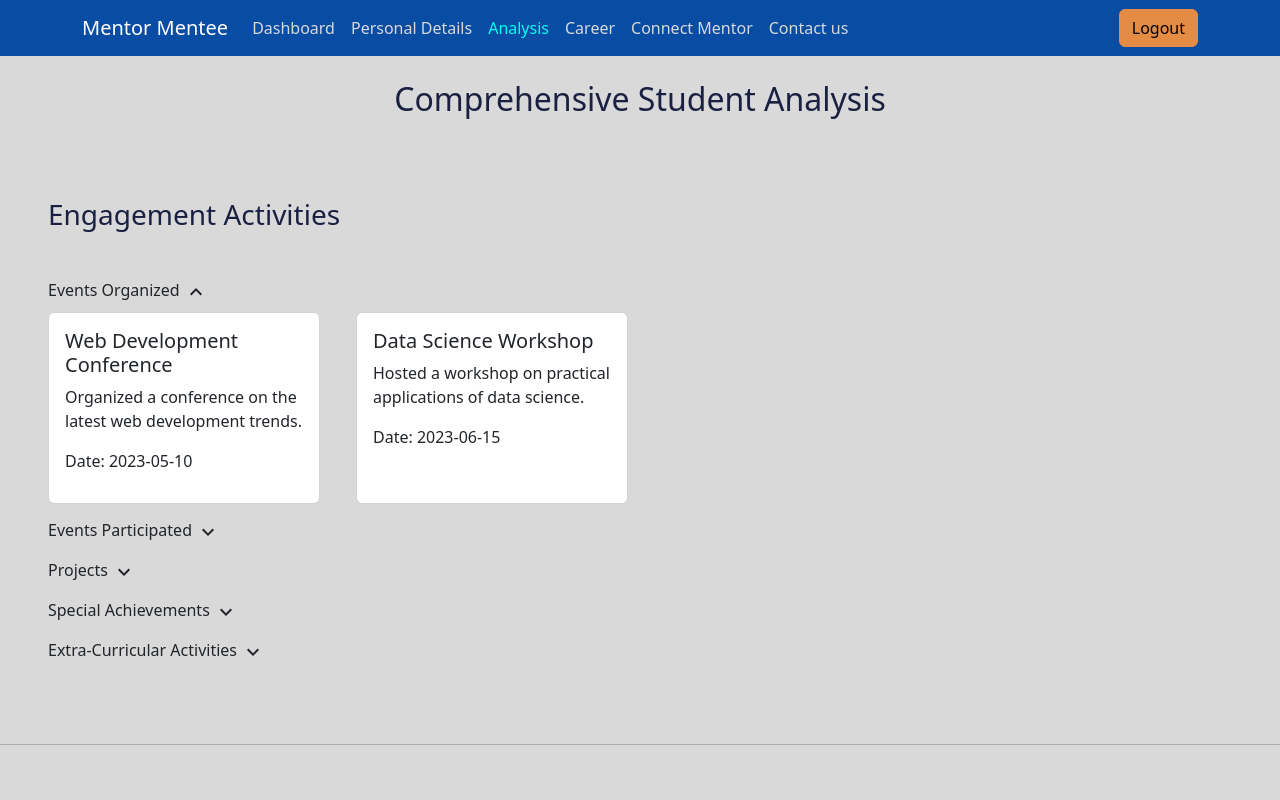
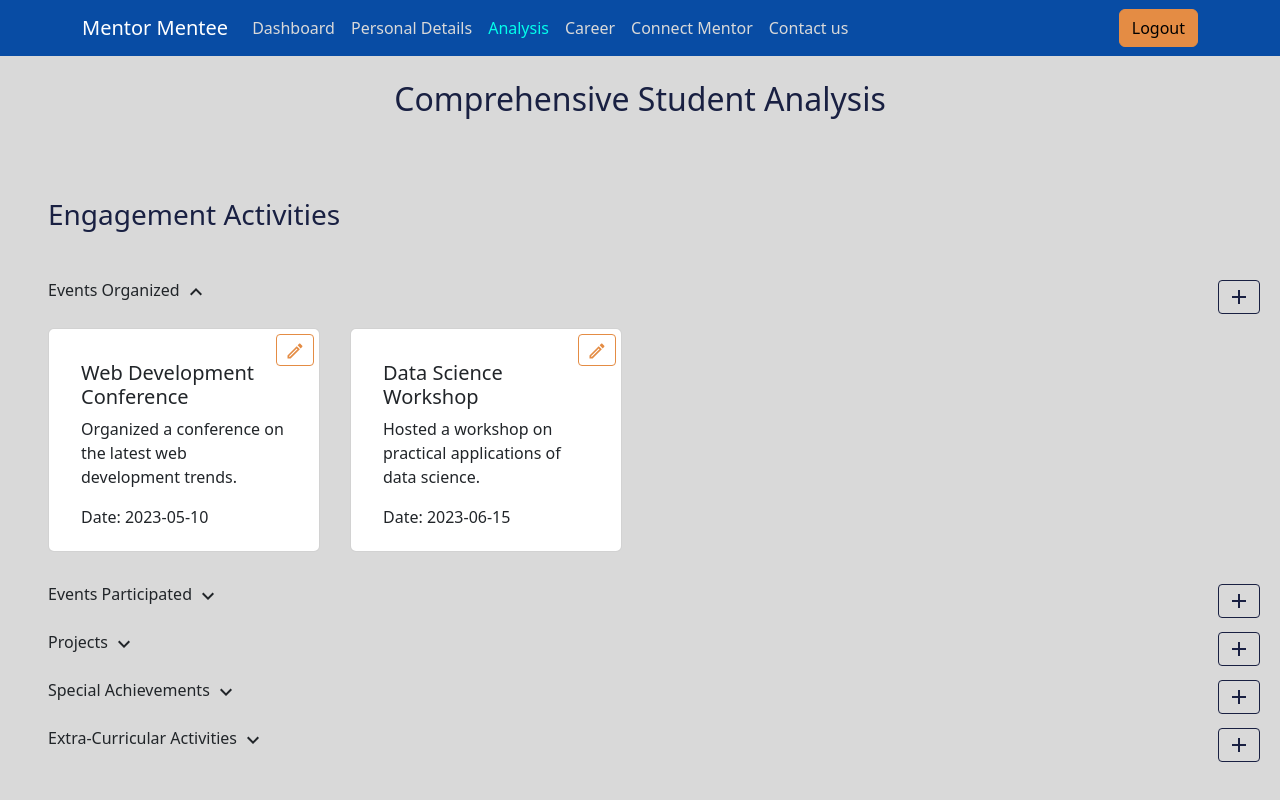
Before and after one commit to prajwal0211/Mentor-Mentee, a React (Create React App) app in the folder mentor-mentee/: page /mentee/analysis in a window 1280 px wide. Shown: the top 800 px of the page. Built offline with nearby package versions, Linux system fonts and the light colour scheme.

Commit message:
feat : introduced add and edit button in EngagementActivities.js
added new features in EngagementActivities.js which will add a new activity and edit the existing activities

```diff
--- a/mentor-mentee/src/pages/Analysis/Courses.js
+++ b/mentor-mentee/src/pages/Analysis/Courses.js
@@ -121,7 +121,7 @@ function Courses({ studentPrn, userType }) {
           <Card
             key={course.id}
             style={{ width: "22rem" }}
-            className="p-3 me-lg-3 me-sm-3 mb-3"
+            className="p-3 me-lg-3 mb-3"
           >
             <Card.Body>
               <Card.Title>{course.courseName}</Card.Title>
--- a/mentor-mentee/src/pages/Analysis/EngagementActivities.js
+++ b/mentor-mentee/src/pages/Analysis/EngagementActivities.js
@@ -3,12 +3,25 @@ import Card from "react-bootstrap/Card";
 import Row from "react-bootstrap/Row";
 import Col from "react-bootstrap/Col";
 import Collapse from "react-bootstrap/Collapse";
+import Button from "react-bootstrap/Button";
 import ExpandMoreIcon from "@mui/icons-material/ExpandMore";
 import ExpandLessIcon from "@mui/icons-material/ExpandLess";
+import AddOutlinedIcon from "@mui/icons-material/AddOutlined";
+import EditOutlinedIcon from "@mui/icons-material/EditOutlined";
+import Modal from "react-bootstrap/Modal";
+import Form from "react-bootstrap/Form";
 
-function EngagementActivities({ studentPrn }) {
+function EngagementActivities({ studentPrn, userType }) {
   const [engagementData, setEngagementData] = useState([]);
-  const [openSection, setOpenSection] = useState(0); // Set the default active section
+  const [openSection, setOpenSection] = useState(0);
+  const [showModal, setShowModal] = useState(false);
+  const [selectedActivity, setSelectedActivity] = useState(null);
+  const [selectedSection, setSelectedSection] = useState(null);
+  const [newActivity, setNewActivity] = useState({
+    activityName: "",
+    description: "",
+    date: "",
+  });
 
   useEffect(() => {
     const fetchData = async () => {
@@ -63,7 +76,7 @@ function EngagementActivities({ studentPrn }) {
 
           setEngagementData(engagementSections);
         } else {
-          setEngagementData([]); // Set to an empty array if the user is not found
+          setEngagementData([]);
         }
       } catch (error) {
         console.error("Error fetching engagement activities data:", error);
@@ -77,11 +90,77 @@ function EngagementActivities({ studentPrn }) {
     setOpenSection((prevIndex) => (prevIndex === index ? -1 : index));
   };
 
+  const handleShowModal = () => {
+    setShowModal(true);
+    setNewActivity({
+      activityName: "",
+      description: "",
+      date: "",
+    });
+  };
+
+  const handleCloseModal = () => {
+    setShowModal(false);
+    setSelectedActivity(null);
+    setSelectedSection(null);
+  };
+
+  const handleInputChange = (e) => {
+    const { name, value } = e.target;
+
+    if (selectedActivity) {
+      setSelectedActivity((prevActivity) => ({
+        ...prevActivity,
+        [name]: value,
+      }));
+    } else {
+      setNewActivity((prevActivity) => ({
+        ...prevActivity,
+        [name]: value,
+      }));
+    }
+  };
+
+  const handleAddActivity = () => {
+    const newActivityWithDetails = {
+      ...newActivity,
+      id: engagementData[selectedSection].activities.length,
+    };
+
+    const updatedEngagementData = [...engagementData];
+    updatedEngagementData[selectedSection].activities.push(
+      newActivityWithDetails
+    );
+
+    setEngagementData(updatedEngagementData);
+    handleCloseModal();
+  };
+
+  const handleEditActivity = () => {
+    const updatedActivities = engagementData[selectedSection].activities.map(
+      (activity, index) =>
+        index === selectedActivity.id ? { ...selectedActivity } : activity
+    );
+
+    const updatedEngagementData = [...engagementData];
+    updatedEngagementData[selectedSection].activities = updatedActivities;
+
+    setEngagementData(updatedEngagementData);
+    handleCloseModal();
+  };
+
+  const handleAddEditClick = (sectionIndex, activity) => {
+    setSelectedActivity(activity);
+    setSelectedSection(sectionIndex);
+    handleShowModal();
+  };
+
   return (
     <div className="p-5">
       <h3 className="mb-5 text-dark">Engagement Activities</h3>
       {engagementData.map((section, sectionIndex) => (
         <div key={sectionIndex} className="mb-3">
+          <div className="d-flex mb-3">
             <h6 onClick={() => toggleSection(sectionIndex)}>
               {section.title}{" "}
               {openSection === sectionIndex ? (
@@ -90,16 +169,51 @@ function EngagementActivities({ studentPrn }) {
                 <ExpandMoreIcon />
               )}
             </h6>
+            {userType === "mentee" && (
+              <Button
+                variant="outline-dark"
+                size="sm"
+                style={{
+                  position: "absolute",
+                  right: "20px",
+                  zIndex: 1,
+                }}
+                onClick={() => handleAddEditClick(sectionIndex, null)}
+              >
+                <AddOutlinedIcon />
+              </Button>
+            )}
+          </div>
           <Collapse in={openSection === sectionIndex}>
             <div>
-              <Row xs={1} md={4} className="g-5">
+              <Row xs={1} md={4}>
                 {section.activities.map((activity, index) => (
                   <Col key={index}>
-                    <Card style={{ width: "17rem", height: "12rem" }}>
+                    <Card
+                      style={{ width: "17rem", height: "14rem" }}
+                      className="p-3 mb-3"
+                    >
                       <Card.Body>
                         <Card.Title>{activity.activityName}</Card.Title>
                         <Card.Text>{activity.description}</Card.Text>
                         <Card.Text>Date: {activity.date}</Card.Text>
+                        {userType === "mentee" && (
+                          <Button
+                            variant="outline-warning"
+                            size="sm"
+                            style={{
+                              position: "absolute",
+                              top: "5px",
+                              right: "5px",
+                              zIndex: 1,
+                            }}
+                            onClick={() =>
+                              handleAddEditClick(sectionIndex, activity)
+                            }
+                          >
+                            <EditOutlinedIcon fontSize="small" />
+                          </Button>
+                        )}
                       </Card.Body>
                     </Card>
                   </Col>
@@ -109,6 +223,70 @@ function EngagementActivities({ studentPrn }) {
           </Collapse>
         </div>
       ))}
+
+      <Modal show={showModal} onHide={handleCloseModal}>
+        <Modal.Header closeButton>
+          <Modal.Title>
+            {selectedActivity ? "Edit Activity" : "Add Activity"}
+          </Modal.Title>
+        </Modal.Header>
+        <Modal.Body>
+          <Form>
+            <Form.Group controlId="formActivityName">
+              <Form.Label>Activity Name</Form.Label>
+              <Form.Control
+                type="text"
+                placeholder="Enter activity name"
+                name="activityName"
+                value={
+                  selectedActivity
+                    ? selectedActivity.activityName
+                    : newActivity.activityName
+                }
+                onChange={handleInputChange}
+              />
+            </Form.Group>
+
+            <Form.Group controlId="formDescription">
+              <Form.Label>Description</Form.Label>
+              <Form.Control
+                as="textarea"
+                placeholder="Enter description"
+                name="description"
+                value={
+                  selectedActivity
+                    ? selectedActivity.description
+                    : newActivity.description
+                }
+                onChange={handleInputChange}
+              />
+            </Form.Group>
+
+            <Form.Group controlId="formDate">
+              <Form.Label>Date</Form.Label>
+              <Form.Control
+                type="date"
+                name="date"
+                value={
+                  selectedActivity ? selectedActivity.date : newActivity.date
+                }
+                onChange={handleInputChange}
+              />
+            </Form.Group>
+          </Form>
+        </Modal.Body>
+        <Modal.Footer>
+          <Button variant="secondary" onClick={handleCloseModal}>
+            Close
+          </Button>
+          <Button
+            variant="primary"
+            onClick={selectedActivity ? handleEditActivity : handleAddActivity}
+          >
+            {selectedActivity ? "Edit Activity" : "Add Activity"}
+          </Button>
+        </Modal.Footer>
+      </Modal>
     </div>
   );
 }
--- a/mentor-mentee/src/pages/Analysis/MenteeView.js
+++ b/mentor-mentee/src/pages/Analysis/MenteeView.js
@@ -54,7 +54,10 @@ const MenteeView = ({ studentData }) => {
       {studentData && (
         <>
           <div ref={engagementRef} id="engagement-activities">
-            <EngagementActivities studentPrn={studentData.prnNumber} />
+            <EngagementActivities
+              studentPrn={studentData.prnNumber}
+              userType="mentee"
+            />
           </div>
           <hr />
           <div ref={attendanceRef} id="attendance">
--- a/mentor-mentee/src/pages/Analysis/Publications.js
+++ b/mentor-mentee/src/pages/Analysis/Publications.js
@@ -202,7 +202,7 @@ function Publications({ studentPrn, userType }) {
           <Card
             key={publication.id}
             style={{ width: "22rem" }}
-            className="p-3 me-lg-3 mb-3 me-sm-3"
+            className="p-3 me-lg-3 mb-3"
           >
             <Card.Body>
               <Card.Title>{publication.topicName}</Card.Title>
```
Lines whose indentation alone changed are shown as unchanged.
